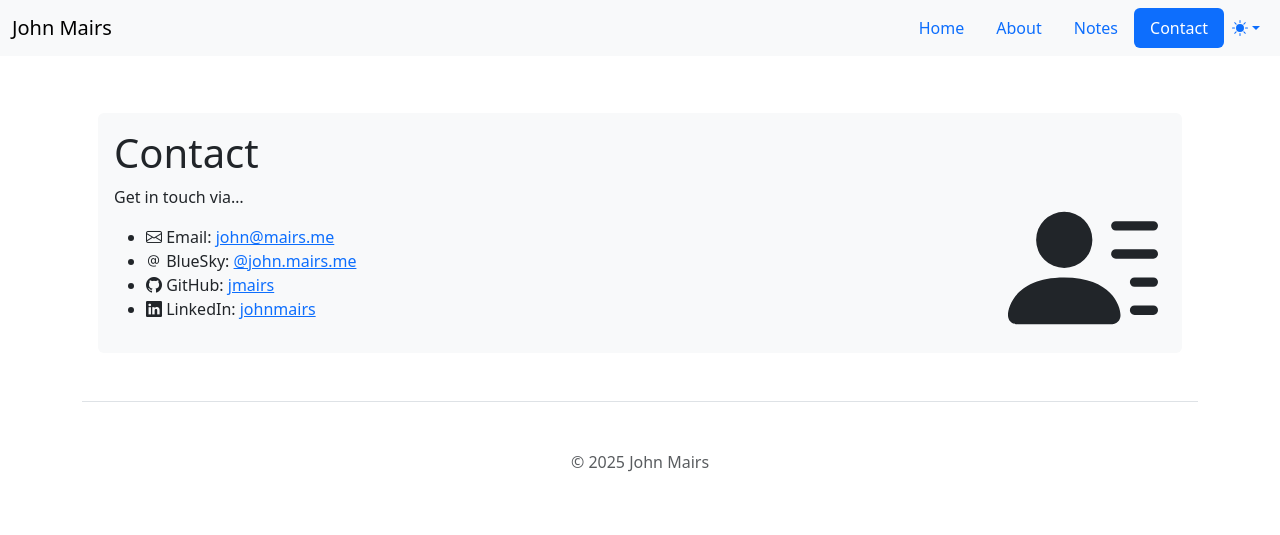
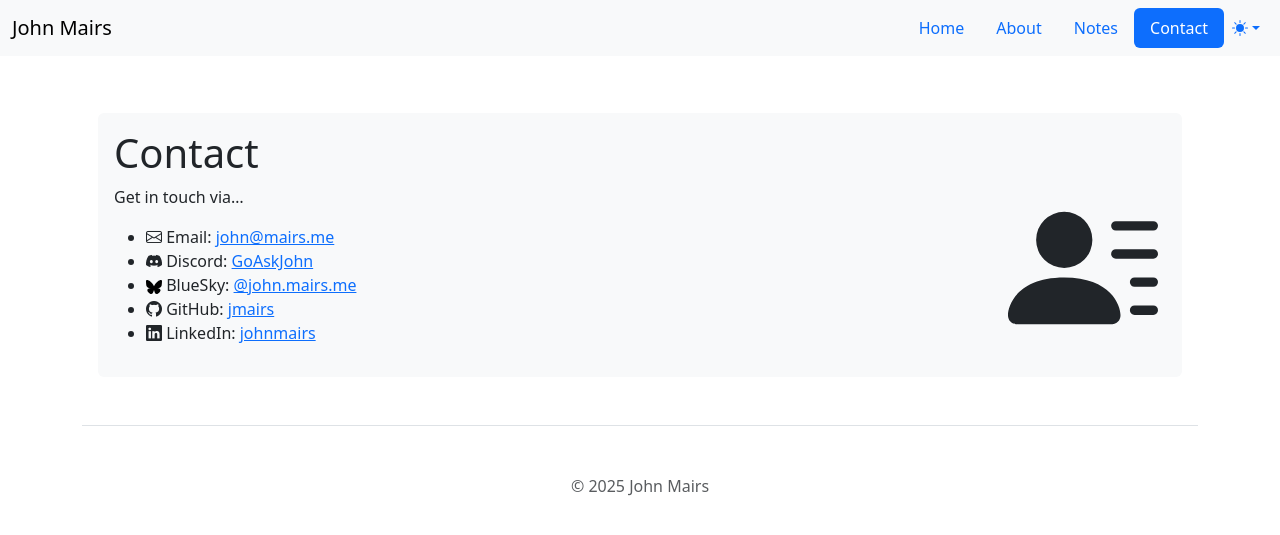
Before and after one commit to jmairs/jmairs.github.io, a Jekyll site: the page built from contact.md, in a window 1280 px wide. Shown: the top 535 px of the page. Built offline with Jekyll 4.4.1, drawn with Linux system fonts in a browser that asks for light colours.

Commit message:
Typos, add Discord link, add BlueSky icon

```diff
--- a/contact.md
+++ b/contact.md
@@ -7,6 +7,7 @@ title: Contact
 </svg></div>
 Get in touch via...
 - <i class="bi bi-envelope"></i> Email: [{{ site.author.email }}](mailto:{{ site.author.email }})
-- <i class="bi bi-at"></i> BlueSky: [@john.mairs.me](https://bsky.app/profile/john.mairs.me)
+- <i class="bi bi-discord"></i> Discord: [GoAskJohn](https://discord.com/users/:goaskjohn)
+- <i class="bi"><svg xmlns="http://www.w3.org/2000/svg" viewBox="0 0 576 512" width="1em" height="1em"><path d="M407.8 294.7c-3.3-.4-6.7-.8-10-1.3c3.4 .4 6.7 .9 10 1.3zM288 227.1C261.9 176.4 190.9 81.9 124.9 35.3C61.6-9.4 37.5-1.7 21.6 5.5C3.3 13.8 0 41.9 0 58.4S9.1 194 15 213.9c19.5 65.7 89.1 87.9 153.2 80.7c3.3-.5 6.6-.9 10-1.4c-3.3 .5-6.6 1-10 1.4C74.3 308.6-9.1 342.8 100.3 464.5C220.6 589.1 265.1 437.8 288 361.1c22.9 76.7 49.2 222.5 185.6 103.4c102.4-103.4 28.1-156-65.8-169.9c-3.3-.4-6.7-.8-10-1.3c3.4 .4 6.7 .9 10 1.3c64.1 7.1 133.6-15.1 153.2-80.7C566.9 194 576 75 576 58.4s-3.3-44.7-21.6-52.9c-15.8-7.1-40-14.9-103.2 29.8C385.1 81.9 314.1 176.4 288 227.1z" /></svg></i> BlueSky: [@john.mairs.me](https://bsky.app/profile/john.mairs.me)
 - <i class="bi bi-github"></i> GitHub: [jmairs](https://github.com/jmairs)
 - <i class="bi bi-linkedin"></i> LinkedIn: [johnmairs](https://www.linkedin.com/in/johnmairs/)
```
Also changed, not shown: about.md (+1 -1 lines), index.md (+1 -1 lines), 4 other files.
